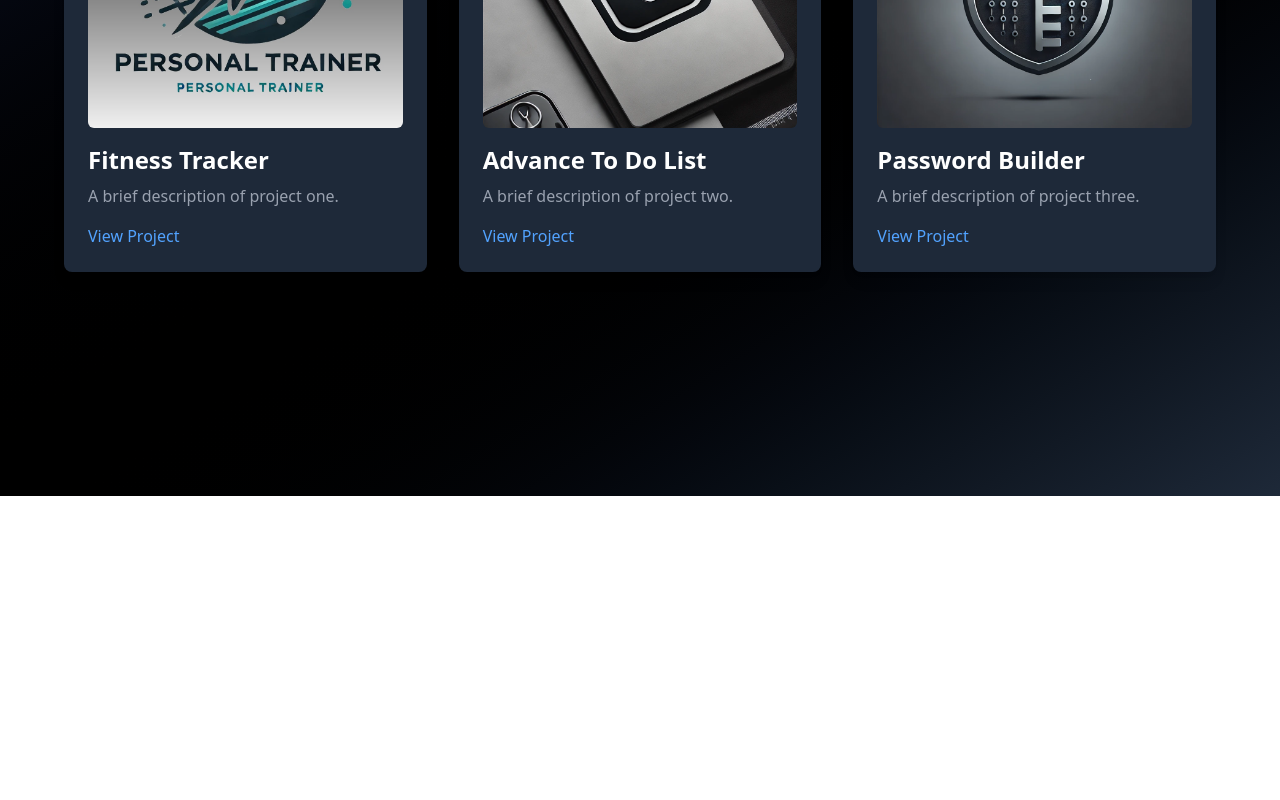
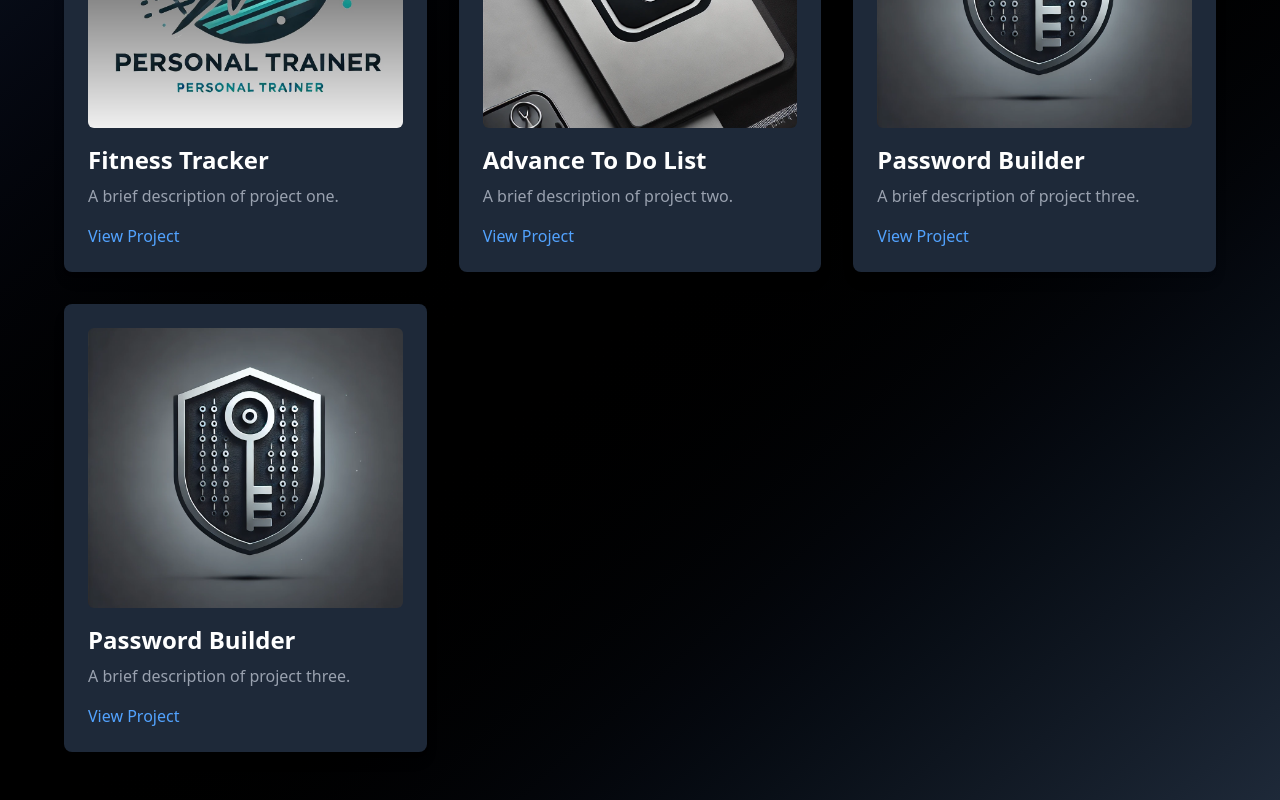
Before and after one commit to PiyushGupta-45/Portfolio, a React (Vite) app: page /work in a window 1280 px wide. Shown: the part 376-1176 px from the top of the page. Before the commit the page ends 872 px from the top, so only its background shows below. Built offline with nearby package versions, Linux system fonts and the light colour scheme.

Commit message:
added 1 more column

```diff
--- a/src/Components/Web/Work.jsx
+++ b/src/Components/Web/Work.jsx
@@ -14,6 +14,12 @@ const projects = [
     description: "A brief description of project two.",
     image: todo,
     link: "https://github.com/PiyushGupta-45/Advance_To_Do_List",
+  },
+  {
+    title: "Password Builder",
+    description: "A brief description of project three.",
+    image: pass,
+    link: "https://github.com/PiyushGupta-45/Password_Builder",
   },
   {
     title: "Password Builder",
```
